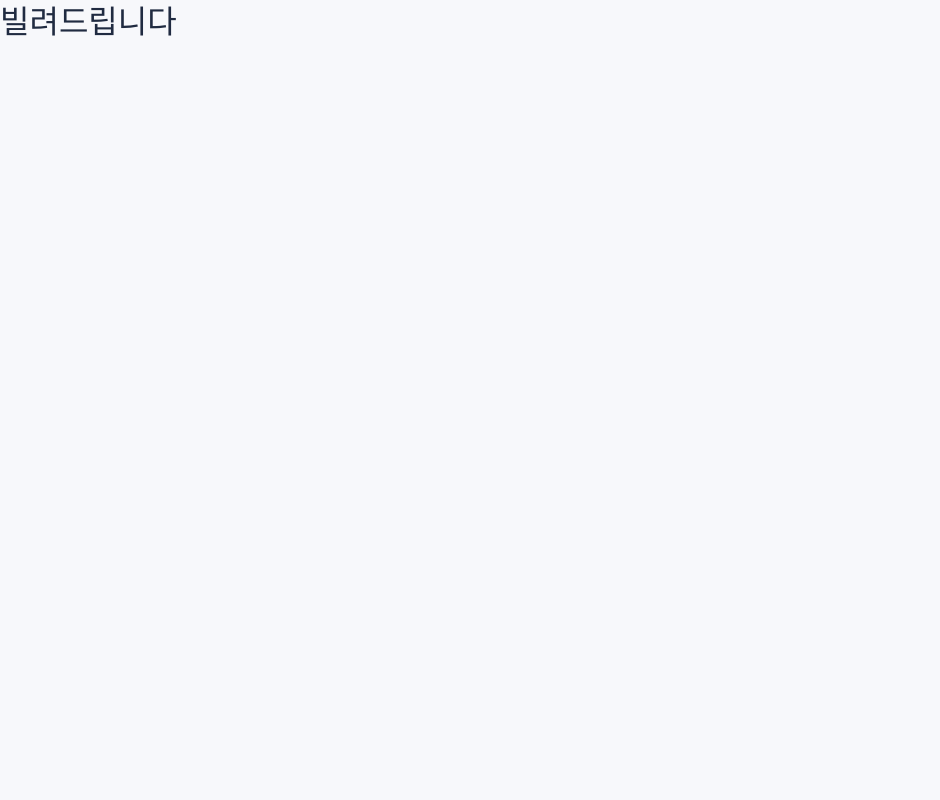
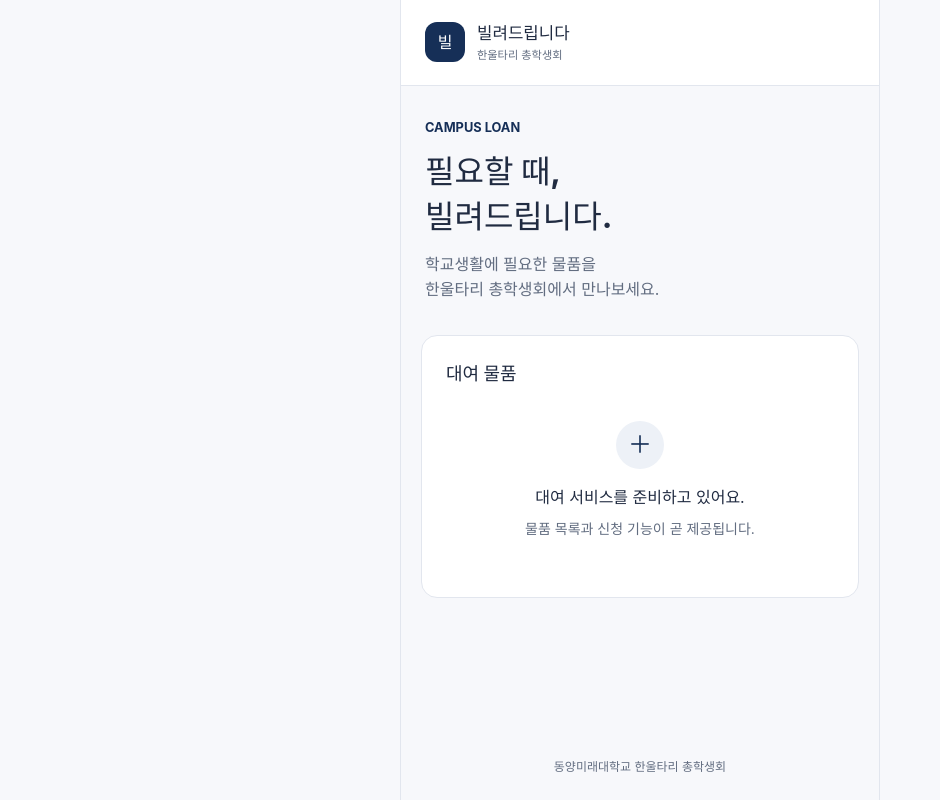
Before and after one commit to dmu-loan/campus-loan, a React (Vite) app in the folder frontend/: page / in a window 1280 px wide. Shown: the whole page, without its empty margins (0-940 px from the left). Built offline with nearby package versions, Linux system fonts and the light colour scheme.

Commit message:
feat(fe): 학생 및 관리자 기본 레이아웃 구현

```diff
--- a/frontend/src/App.jsx
+++ b/frontend/src/App.jsx
@@ -1,3 +1,18 @@
+import StudentLayout from './layouts/StudentLayout.jsx';
+import AdminLayout from './layouts/AdminLayout.jsx';
+import './styles/layout.css';
+
 export default function App() {
-  return <h1>빌려드립니다</h1>;
+  const pathname = window.location.pathname.replace(/\/+$/, '') || '/';
+
+  if (pathname === '/') return <StudentLayout />;
+  if (pathname === '/admin') return <AdminLayout />;
+
+  return (
+    <main className="not-found">
+      <h1>페이지를 찾을 수 없어요</h1>
+      <p className="muted">주소를 확인하거나 첫 화면으로 이동해 주세요.</p>
+      <a href="/">학생 홈으로 이동</a>
+    </main>
+  );
 }
--- /dev/null
+++ b/frontend/src/components/Brand.jsx
@@ -0,0 +1,11 @@
+export default function Brand({ admin = false }) {
+  return (
+    <a className="brand" href={admin ? '/admin' : '/'} aria-label={admin ? '빌려드립니다 관리자 홈' : '빌려드립니다 학생 홈'}>
+      <span className="brand-mark" aria-hidden="true">빌</span>
+      <span>
+        <strong>빌려드립니다</strong>
+        <small>{admin ? '총학생회 관리 페이지' : '한울타리 총학생회'}</small>
+      </span>
+    </a>
+  );
+}
--- /dev/null
+++ b/frontend/src/layouts/AdminLayout.jsx
@@ -0,0 +1,37 @@
+import Brand from '../components/Brand.jsx';
+
+export default function AdminLayout() {
+  return (
+    <div className="admin-shell">
+      <a className="skip-link" href="#main-content">본문 바로가기</a>
+      <aside className="admin-sidebar">
+        <Brand admin />
+        <nav className="admin-nav" aria-label="관리자 메뉴">
+          <a href="/admin" aria-current="page">대시보드</a>
+        </nav>
+        <a className="student-link" href="/">학생 페이지 보기 ↗</a>
+      </aside>
+      <div className="admin-body">
+        <header className="admin-header">
+          <span>물품 대여 관리</span>
+          <span className="preview-badge">화면 미리보기</span>
+        </header>
+        <main id="main-content" className="admin-main" tabIndex={-1}>
+          <div className="page-heading">
+            <p className="eyebrow">OVERVIEW</p>
+            <h1>대시보드</h1>
+            <p className="muted">대여 신청부터 반납까지 한곳에서 관리하세요.</p>
+          </div>
+          <section className="panel" aria-labelledby="admin-status-title">
+            <h2 id="admin-status-title">대여 현황</h2>
+            <div className="empty-state">
+              <span className="empty-symbol" aria-hidden="true">≡</span>
+              <p>관리 서비스를 준비하고 있습니다.</p>
+              <p className="muted">신청 내역과 대여 현황이 이곳에 표시됩니다.</p>
+            </div>
+          </section>
+        </main>
+      </div>
+    </div>
+  );
+}
--- /dev/null
+++ b/frontend/src/layouts/StudentLayout.jsx
@@ -0,0 +1,26 @@
+import Brand from '../components/Brand.jsx';
+
+export default function StudentLayout() {
+  return (
+    <div className="student-shell">
+      <a className="skip-link" href="#main-content">본문 바로가기</a>
+      <header className="student-header"><Brand /></header>
+      <main id="main-content" className="student-main" tabIndex={-1}>
+        <section className="student-intro" aria-labelledby="student-title">
+          <p className="eyebrow">CAMPUS LOAN</p>
+          <h1 id="student-title">필요할 때,<br />빌려드립니다.</h1>
+          <p className="muted">학교생활에 필요한 물품을<br />한울타리 총학생회에서 만나보세요.</p>
+        </section>
+        <section className="panel" aria-labelledby="items-title">
+          <h2 id="items-title">대여 물품</h2>
+          <div className="empty-state">
+            <span className="empty-symbol" aria-hidden="true">＋</span>
+            <p>대여 서비스를 준비하고 있어요.</p>
+            <p className="muted">물품 목록과 신청 기능이 곧 제공됩니다.</p>
+          </div>
+        </section>
+      </main>
+      <footer className="student-footer">동양미래대학교 한울타리 총학생회</footer>
+    </div>
+  );
+}
--- /dev/null
+++ b/frontend/src/styles/layout.css
@@ -0,0 +1,72 @@
+.brand { display: flex; align-items: center; gap: 12px; text-decoration: none; }
+.brand-mark {
+  display: grid;
+  place-items: center;
+  width: 40px;
+  height: 40px;
+  border-radius: 12px;
+  background: var(--color-primary);
+  color: white;
+  font-weight: 700;
+}
+.brand strong, .brand small { display: block; }
+.brand strong { font-size: 1.05rem; }
+.brand small { color: var(--color-muted); font-size: .7rem; }
+.student-shell {
+  max-width: 480px;
+  min-height: 100dvh;
+  margin: auto;
+  display: flex;
+  flex-direction: column;
+  background: #f7f8fb;
+  border-inline: 1px solid var(--color-border);
+}
+.student-header { padding: 20px 24px; background: white; border-bottom: 1px solid var(--color-border); }
+.student-main { flex: 1; padding: 32px 20px; }
+.student-intro { margin: 0 4px 32px; }
+.student-intro h1 { margin: 12px 0; font-size: 2rem; }
+.empty-state { padding: 32px 0; text-align: center; }
+.empty-state .muted { font-size: .875rem; }
+.empty-symbol {
+  display: grid;
+  place-items: center;
+  width: 48px;
+  height: 48px;
+  margin: 0 auto 16px;
+  border-radius: 50%;
+  background: #edf1f7;
+  color: var(--color-primary);
+  font-size: 1.5rem;
+}
+.student-footer { padding: 24px 16px; text-align: center; font-size: .75rem; color: var(--color-muted); }
+.admin-shell { display: flex; min-height: 100dvh; }
+.admin-sidebar {
+  width: 248px;
+  flex-shrink: 0;
+  display: flex;
+  flex-direction: column;
+  padding: 28px 20px;
+  background: white;
+  border-right: 1px solid var(--color-border);
+}
+.admin-nav { margin-top: 44px; }
+.admin-nav a { display: block; padding: 12px 16px; border-radius: 10px; text-decoration: none; }
+.admin-nav a[aria-current='page'] { background: #edf1f7; color: var(--color-primary); font-weight: 700; }
+.student-link { margin-top: auto; padding-top: 24px; font-size: .875rem; color: var(--color-muted); }
+.admin-body { min-width: 0; flex: 1; }
+.admin-header { display: flex; align-items: center; justify-content: space-between; gap: 16px; padding: 20px 32px; border-bottom: 1px solid var(--color-border); background: white; }
+.preview-badge { padding: 4px 10px; border-radius: 8px; background: #edf1f7; color: var(--color-muted); font-size: .75rem; }
+.admin-main { max-width: 1200px; padding: 40px 32px; }
+.page-heading { margin-bottom: 28px; }
+.page-heading h1 { margin: 8px 0; }
+.not-found { max-width: 600px; margin: 80px auto; padding: 24px; }
+.not-found p { margin: 16px 0; }
+
+@media (max-width: 720px) {
+  .admin-shell { flex-direction: column; }
+  .admin-sidebar { width: 100%; padding: 20px; border-right: 0; border-bottom: 1px solid var(--color-border); }
+  .admin-nav { margin-top: 20px; }
+  .student-link { padding-top: 16px; }
+  .admin-header { padding: 16px 20px; }
+  .admin-main { padding: 28px 20px; }
+}
```
